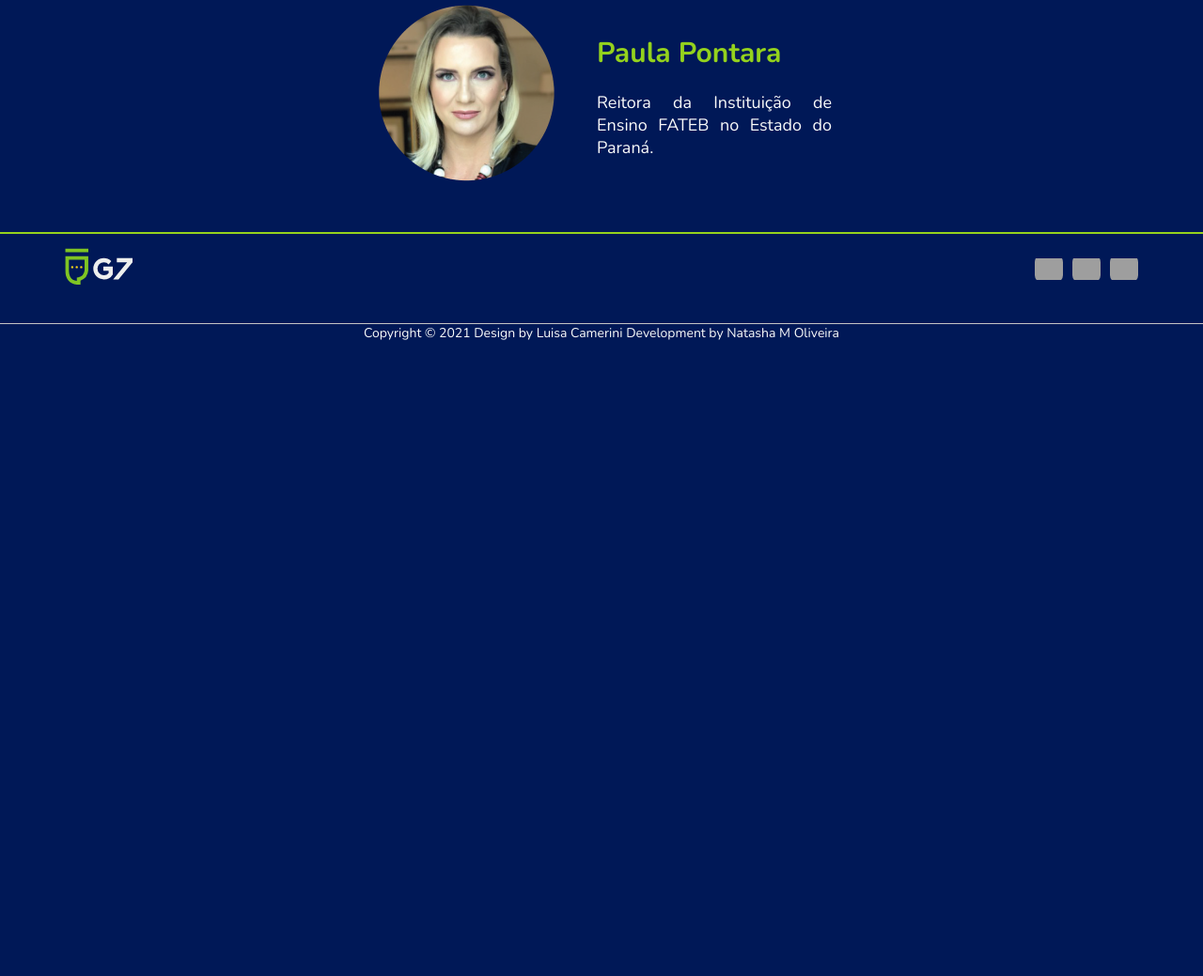
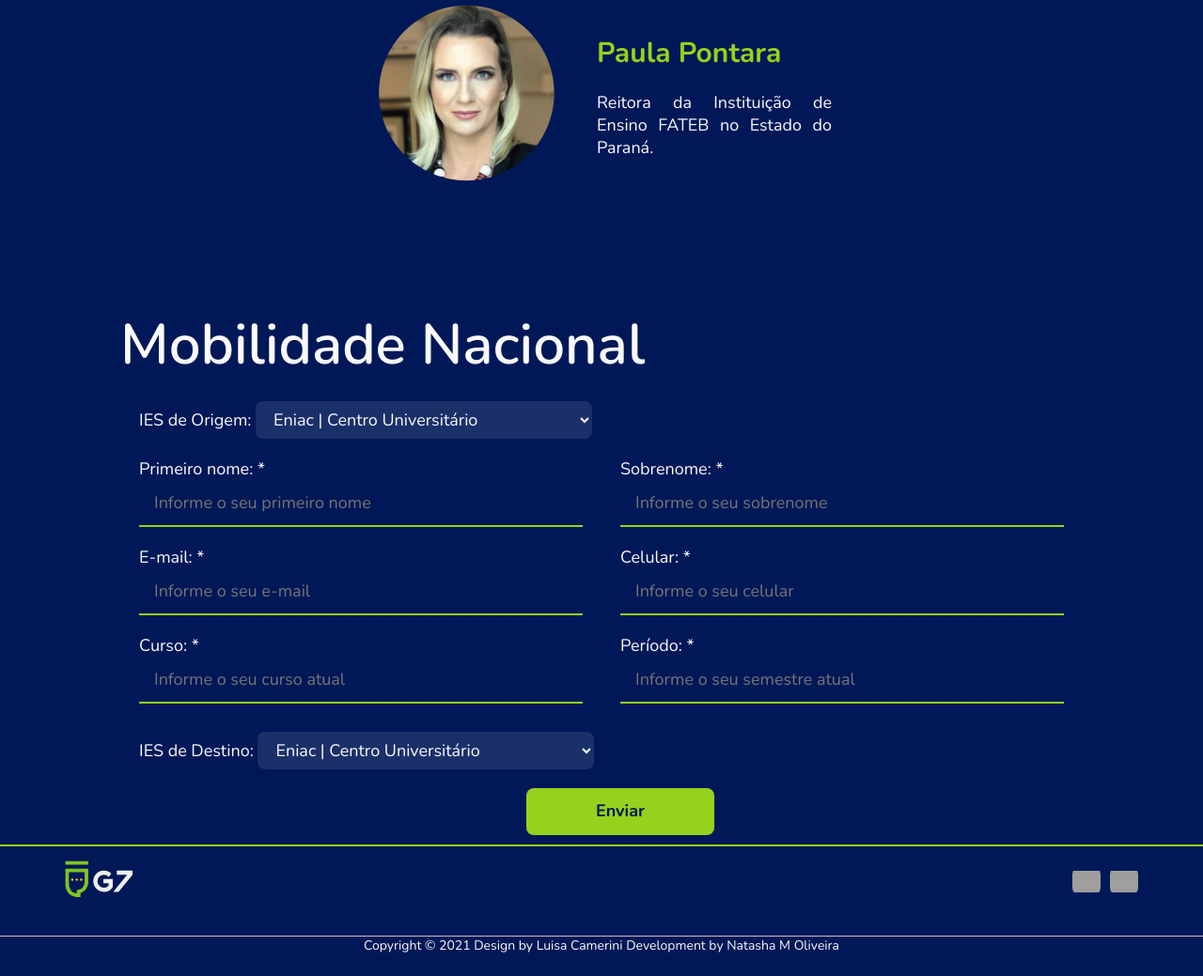
Before and after one commit to natasha-m-oliveira/g7, a PHP site: page / in a window 1280 px wide. Shown: the part 5108-6147 px from the top of the page at 94% size. Before the commit the page ends 5470 px from the top, so only its background shows below. Run offline with PHP 8.4, Linux system fonts and the light colour scheme; data that the repository does not hold is empty; some libraries are stand-ins or nearby versions; grey boxes are pictures that could not be loaded.

Commit message:
national mobility

```diff
--- a/assets/styles/home.css
+++ b/assets/styles/home.css
@@ -138,19 +138,19 @@ p {
     padding-right: 7rem;
 }
 
-.map.right{
+.map.right {
     width: 70%;
 }
 
-.map.left .text-box{
+.map.left .text-box {
     width: 100%;
 }
-.map.left .text-box p:nth-child(1){
+
+.map.left .text-box p:nth-child(1) {
     padding-bottom: 2rem;
 }
-.map.left .text-box p:nth-child(2),
-.map.left .text-box p:nth-child(3),
-.map.left .text-box p:nth-child(4){
+
+.map.left .text-box p:nth-child(2), .map.left .text-box p:nth-child(3), .map.left .text-box p:nth-child(4) {
     padding-top: 2rem;
     text-align: center;
 }
@@ -203,17 +203,18 @@ p {
     left: 2rem;
 }
 
-.container .box #prev:after{
+.container .box #prev:after {
     font-family: "Font Awesome 5 Free";
     content: "\f104";
     font-weight: 900;
     font-size: 3rem;
 }
+
 .container .box #next {
     right: -4rem;
 }
 
-.container .box #next:after{
+.container .box #next:after {
     font-family: "Font Awesome 5 Free";
     content: "\f105";
     font-weight: 900;
@@ -327,10 +328,11 @@ p {
 
 /*Events*/
 
-.events.title{
+.events.title {
     width: 100%;
     margin-bottom: 3rem;
 }
+
 .event {
     margin: 2rem;
     display: flex;
@@ -347,25 +349,62 @@ p {
     height: 10rem;
     margin-right: 2rem;
 }
-.event .day h3{
+
+.event .day h3 {
     color: var(--green);
     font-size: 6rem;
 }
-.event .details{
+
+.event .details {
     width: 15rem;
 }
-.event .details p{
+
+.event .details p {
     font-size: 1.4rem;
     line-height: 2rem;
 }
-.event .details .date h3{
+
+.event .details .date h3 {
     font-size: 2rem;
     line-height: 3rem;
 }
-.event .details .date{
+
+.event .details .date {
     margin-bottom: 1rem;
     border-bottom: 0.2rem solid var(--green);
     border-radius: 0;
+}
+
+/*Form*/
+form h2{
+    margin-bottom: 2rem;
+}
+.national-mobility {
+    width: 100%;
+    /* display: flex;
+    justify-content: center; */
+}
+
+.row {
+    display: flex;
+    justify-content: space-between;
+    margin-bottom: 2rem;
+}
+
+.col {
+    width: 100%;
+    margin: 0 2rem;
+}
+
+select {
+    width: auto;
+}
+
+#national-mobility-btn {
+    width: 20rem;
+    margin: auto;
+    border-radius: 0.8rem;
+    font-weight: 700;
 }
 
 /*Footer*/
@@ -492,7 +531,7 @@ footer .second-line a:hover {
     .about .description {
         padding: 0 0 2rem;
     }
-    .map.left, .map.right{
+    .map.left, .map.right {
         width: 100%;
         padding: 0;
     }
@@ -524,7 +563,14 @@ footer .second-line a:hover {
     .container .contact {
         margin-bottom: 2rem;
     }
-    .container .events.title{
+    .container .events.title {
         margin-bottom: 2rem;
     }
+    .row {
+        display: block;
+        width: 100%;
+    }
+    .col {
+        margin: 0 0 2rem 0;
+    }
 }
--- a/includes/footer.php
+++ b/includes/footer.php
@@ -4,10 +4,10 @@
                 <img src="assets/images/light-logo.svg" alt="G7 Logo">
             </div>
             <div class="social-media">
-                <a href="https://www.instagram.com/cegru.lab/" target="_blank" class="social-item" id="instagram"></a>
+                <!-- <a href="https://www.instagram.com/cegru.lab/" target="_blank" class="social-item" id="instagram"></a> -->
                 <a href="https://www.linkedin.com/company/g7-rede-de-coopera%C3%A7%C3%A3o/" target="_blank"
                     class="social-item" id="linkedin"></a>
-                <a href="https://wa.me/5511945956773" target="_blank" class="social-item" id="whatsapp"></a>
+                <a href="https://wa.me/553588225358" target="_blank" class="social-item" id="whatsapp"></a>
             </div>
         </div>
         <div class="second-line">
--- a/includes/header.php
+++ b/includes/header.php
@@ -55,7 +55,7 @@ session_start();
                     <li><a href="#team" data-menu-item>EQUIPE</a></li>
                     <li><a href="#actions" data-menu-item>AÇÕES</a></li>
                     <li><a href="./gallery.php" data-menu-item>GALERIA</a></li>
-                    <li><a data-menu-item>CONTATO</a></li>
+                    <li><a href="#national-mobility" data-menu-item>Mobilidade Nacional</a></li>
                     <?php if (!empty($_SESSION["username"])) { ?>
                         <li class="settings-mobile"><a href="./logout.php" data-menu-item>SAIR</a></li>
                     <?php
@@ -73,7 +73,7 @@ session_start();
                     <?php } ?>
                     <a data-open-pop-up><i class="fas fa-user-cog"></i></a>
                     <?php if (!empty($_SESSION["username"])) { ?>
-                        <a href="./signup.php"><i class="fas fa-sign-out-alt"></i></a>
+                        <a href="./logout.php"><i class="fas fa-sign-out-alt"></i></a>
                         <?php
                     } else { ?>
                         <a href="./login.php"><i class="fas fa-sign-out-alt"></i></a>
--- a/index.php
+++ b/index.php
@@ -1,4 +1,4 @@
-<?php include __DIR__ . "/includes/header.php";?>
+<?php include __DIR__ . "/includes/header.php"; ?>
 <main>
     <div class="container">
         <div class="anchor">
@@ -329,7 +329,7 @@
         </div>
         <?php
         if (!empty($_SESSION["username"]) && $_SESSION["access"] > 1) {
-            ?>
+        ?>
             <div class="space"></div>
             <div class="events title" id="events">
                 <h2>Próximos eventos e reuniões</h2>
@@ -448,8 +448,93 @@
                 </div>
             </div>
         <?php } ?>
+        <div class="space"></div>
+        <div class="form national-mobility" id="national-mobility">
+            <form name="national-mobility" action="" method="post" onsubmit="return false">
+                <h2>Mobilidade Nacional</h2>
+                <div class="col">
+                    <label for="home-institution">IES de Origem:</label>
+                    <select name="home-institution" id="home-institution">
+                        <option value="0" disabled="disabled">Selecione a Instituição de Origem</option>
+                        <option value="1">Eniac | Centro Universitário</option>
+                        <option value="2">Faculdade FATEB</option>
+                        <option value="3">Faculdade FECAF</option>
+                        <option value="4">FAESA | Centro Universitário</option>
+                        <option value="5">Grupo Unis | Cidade Universitária</option>
+                        <option value="6">Toledo Prudente | Centro Universitário</option>
+                        <option value="7">UNDB | Centro Universitário</option>
+                        <option value="8">UniOpet | Centro Universitário</option>
+                        <option value="9">UNISUAM | Centro Universitário</option>
+                    </select>
+                </div>
+                <div class="row">
+                    <div class="col">
+                        <label for="first-name">Primeiro nome: *</label>
+                        <input type="text" name="first-name" id="first-name" inputmode="verbatim" required placeholder="Informe o seu primeiro nome">
+                    </div>
+                    <div class="col">
+                        <label for="last-name">Sobrenome: *</label>
+                        <input type="text" name="last-name" id="last-name" inputmode="verbatim" required placeholder="Informe o seu sobrenome">
+                    </div>
+                </div>
+                <div class="row">
+                    <div class="col">
+                        <label for="email">E-mail: *</label>
+                        <input type="text" name="email" id="email" inputmode="email" required placeholder="Informe o seu e-mail">
+                    </div>
+                    <div class="col">
+                        <label for="phone">Celular: *</label>
+                        <input type="text" name="phone" id="phone" inputmode="tel" required placeholder="Informe o seu celular">
+                    </div>
+                </div>
+                <div class="row">
+                    <div class="col">
+                        <label for="course">Curso: *</label>
+                        <input type="text" name="course" id="course" inputmode="verbatim" required placeholder="Informe o seu curso atual">
+                    </div>
+                    <div class="col">
+                        <label for="semester">Período: *</label>
+                        <input type="number" name="semester" id="semester" min="1" max="10" inputmode="numeric" required placeholder="Informe o seu semestre atual">
+                    </div>
+                </div>
+                <div class="col">
+                    <label for="destination-institution">IES de Destino:</label>
+                    <select name="destination-institution" id="destination-institution">
+                        <option value="0" disabled="disabled">Selecione a Instituição de Destino</option>
+                        <option value="1">Eniac | Centro Universitário</option>
+                        <option value="2">Faculdade FATEB</option>
+                        <option value="3">Faculdade FECAF</option>
+                        <option value="4">FAESA | Centro Universitário</option>
+                        <option value="5">Grupo Unis | Cidade Universitária</option>
+                        <option value="6">Toledo Prudente | Centro Universitário</option>
+                        <option value="7">UNDB | Centro Universitário</option>
+                        <option value="8">UniOpet | Centro Universitário</option>
+                        <option value="9">UNISUAM | Centro Universitário</option>
+                    </select>
+                </div>
+                <div class="toast">
+                    <?php
+                    if (!empty($registrationResponse["status"])) {
+                        if ($registrationResponse["status"] == "error") { ?>
+                            <div class="server-response error-msg">
+                                <?php echo $registrationResponse["message"]; ?>
+                            </div>
+                        <?php
+                        } else if ($registrationResponse["status"] == "success") { ?>
+                            <div class="server-response success-msg">
+                                <?php echo $registrationResponse["message"]; ?>
+                            </div>
+                    <?php
+                        }
+                    } ?>
+                </div>
+                <div class="col">
+                    <input type="submit" class="button" name="national-mobility-btn" id="national-mobility-btn" value="Enviar">
+                </div>
+            </form>
+        </div>
     </div>
 </main>
-<?php include __DIR__ . "/includes/form-password.php";?>
+<?php include __DIR__ . "/includes/form-password.php"; ?>
 <script src="assets/scripts/slides.js"></script>
-<?php include __DIR__ . "/includes/footer.php";?>
+<?php include __DIR__ . "/includes/footer.php"; ?>
```
